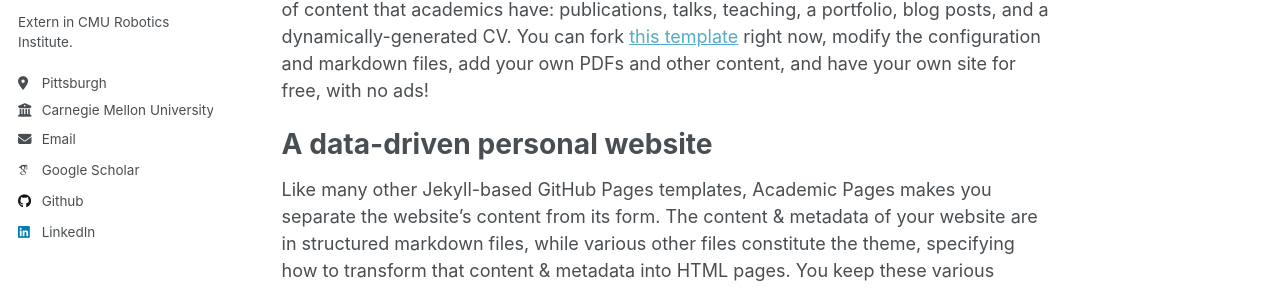
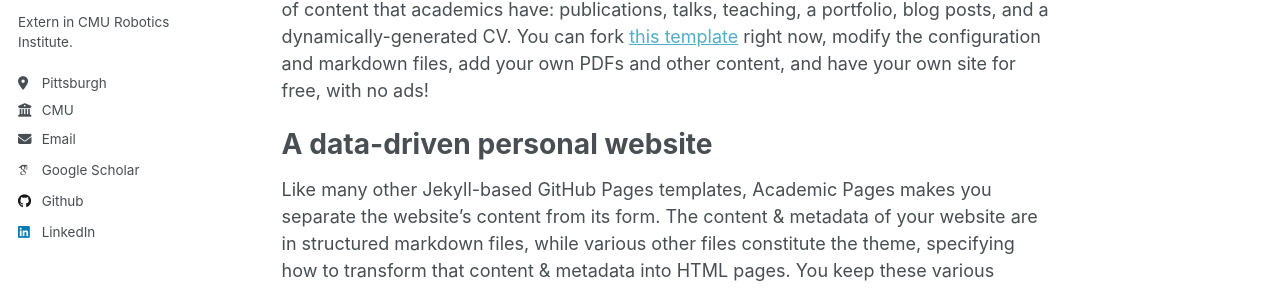
Before and after one commit to Neuling-jpg/yu.github.io, a Jekyll site: the page built from _pages/about.md, in a window 1280 px wide. Shown: the part 315-603 px from the top of the page. Built offline with Jekyll 4.4.1, drawn with Linux system fonts in a browser that asks for light colours; some web fonts are replaced.

Commit message:
Update _config.yml

```diff
--- a/_config.yml
+++ b/_config.yml
@@ -26,7 +26,7 @@ author:
   pronouns         : # example: "she/her"
   bio              : "Extern in CMU Robotics Institute."
   location         : "Pittsburgh"
-  employer         : "Carnegie Mellon University"
+  employer         : "CMU"
   uri              : # URL
   email            : "uchen0223@gmail.com"
 
```
